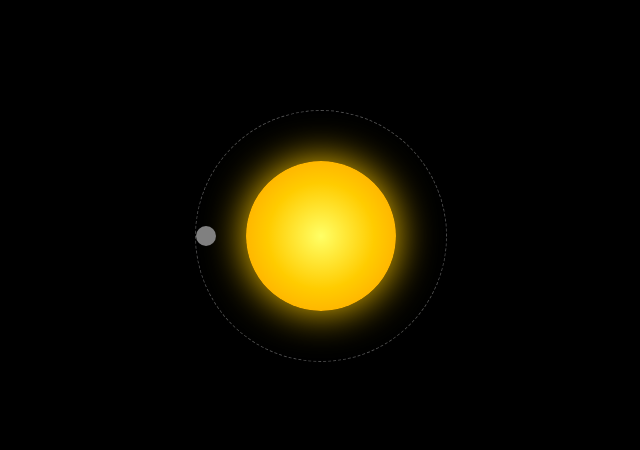
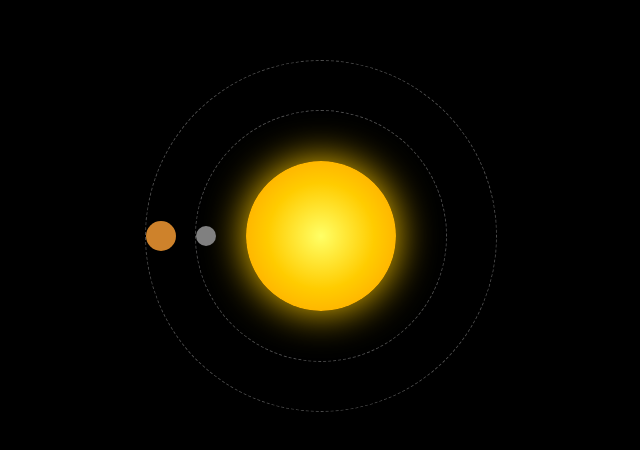
Before and after one commit to ThembinkosiD23/interactive-solar-system, a plain HTML site: page index.html in a window 1280 px wide. Shown: the part 164-614 px from the top of the page, 319-959 px from the left. Drawn offline with Linux system fonts and the light colour scheme.

Commit message:
feat: Added Venus and its orbit.

```diff
--- a/css/styles.css
+++ b/css/styles.css
@@ -44,3 +44,18 @@ body {
     left: 0;
     transform: translateY(-50%);
 }
+
+/*------venus------------*/
+.venus-orbit {
+    width: 350px;
+    height: 350px;
+}
+
+.venus {
+    width: 30px;
+    height: 30px;
+    background: rgb(206, 130, 43); /* Venus golden brown */
+    top: 50%;
+    left: 0;
+    transform: translateY(-50%);
+}
--- a/index.html
+++ b/index.html
@@ -12,6 +12,10 @@
         <div class="orbit mercury-orbit">
             <div class="planet mercury"></div>
         </div>
+
+        <div class="orbit venus-orbit">
+          <div class="planet venus"></div>
+         </div>
     </div>
 </body>
 </html>
```
